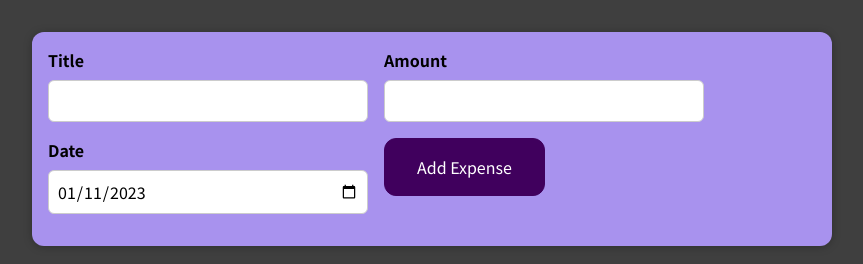
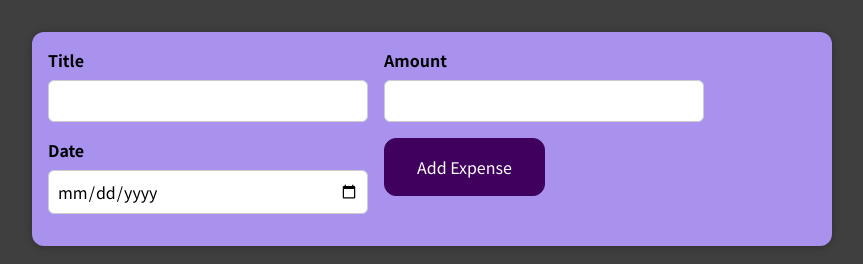
Before and after one commit to MaxTarasevich/expense-app, a React (Create React App) app: page / in a window 1280 px wide. Shown: the top 264 px of the page, without its empty margins (208-1071 px from the left). Built offline with nearby package versions, Linux system fonts and the light colour scheme.

Commit message:
fix: del consol.log

```diff
--- a/src/components/NewExpense/ExpenseForm.jsx
+++ b/src/components/NewExpense/ExpenseForm.jsx
@@ -5,7 +5,7 @@ const ExpenseForm = ({ onSaveExpenseData }) => {
   const [enteredExpenseData, setEnteredExpenseData] = useState({
     title: '',
     amount: '',
-    date: '2023-01-11',
+    date: '',
   })
 
   const onChangeHandler = (e) => {
@@ -21,7 +21,7 @@ const ExpenseForm = ({ onSaveExpenseData }) => {
     setEnteredExpenseData({
       title: '',
       amount: '',
-      date: '2023-01-11',
+      date: '',
     })
   }
   return (
```
